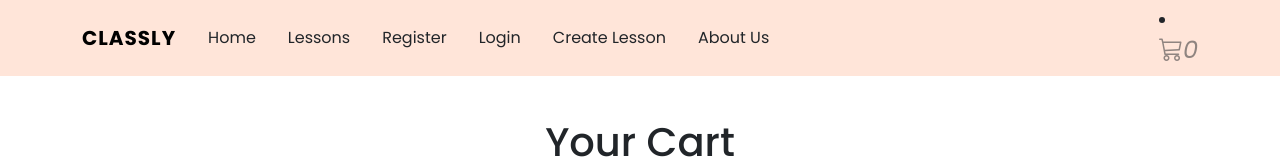
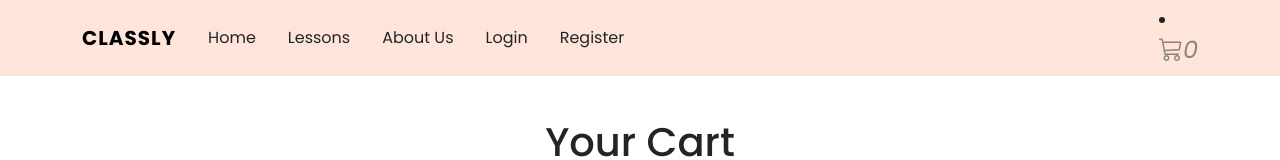
Before and after one commit to BenjaminZadorian/FullStackCourseWork-Frontend, a Vue app: page /cart in a window 1280 px wide. Shown: the top 160 px of the page. Built offline with nearby package versions, Linux system fonts and the light colour scheme; no server answers.

Commit message:
Testing Done

```diff
--- a/src/backendApi.js
+++ b/src/backendApi.js
@@ -67,16 +67,11 @@ export async function registerUser(username, email, phone, password) {
 
 // POST: login user
 export async function loginUser(username, password) {
-    const userData = {
-        username,
-        password
-    };
-
     try {
         const res = await fetch(`${BACKEND_URL}/login`, {
             method : "POST",
             headers : { "Content-Type" : "application/json" },
-            body : JSON.stringify(userData)
+            body : JSON.stringify({ username, password })
         });
 
         const data = await res.json();
--- a/src/components/Navbar.vue
+++ b/src/components/Navbar.vue
@@ -16,7 +16,7 @@
         <!-- Navbar Links -->
         <ul class="navbar-nav me-auto mb-2 mb-lg-0">
           <!-- Use v-for loop to printout all navbar links with their respective names and routes-->
-          <li v-for="link in filteredLinks" :key="link.text" class="nav-item">
+          <li v-for="link in [...staticLinks, ...dynamicLinks]" :key="link.text" class="nav-item">
             <router-link class="nav-link px-3 text-dark" :to="link.path">{{ link.text }}</router-link>
           </li>
           <!-- Add a logout button if the user is logged in -->
@@ -65,25 +65,27 @@ function logout() {
 }
 
 // Function to remove login and register links when the user is lgoged in on the page
-const filteredLinks = computed(() => {
-  if (user.user.isLoggedIn) {
-    return links.filter(link => link.text !== 'Login' && link.text !== 'Register')
-  }
-
-  return links.filter(link => link.text !== user.user.username)
-})
+const filteredLinks = computed(() => links.value);
 
 // Nav links as reactive data
-const links = [
+const staticLinks = [
   { text: 'Home', path: '/' },
   { text: 'Lessons', path: '/lessons' },
-  { text: 'Register', path: '/register' },
-  { text: 'Login', path: '/login' },
-  { text: user.user.username, path: '/profile' },
-  { text: 'Create Lesson', path: '/createLesson'},
   { text: 'About Us', path: '/about' }
-]
+];
 
+const dynamicLinks = computed(() => {
+  if (user.user.isLoggedIn) {
+    return [
+      { text: user.user.username, path: '/profile' },
+      { text: 'Create Lesson', path: '/createLesson' },
+    ];
+  }
+  return [
+    { text: 'Login', path: '/login' },
+    { text: 'Register', path: '/register' }
+  ];
+});
 
 </script>
 
--- a/src/storeData.js
+++ b/src/storeData.js
@@ -1,5 +1,5 @@
 import { reactive } from "vue";
-import { getLessons, createLesson, updateLessonSpaces, deleteLesson } from "./backendApi.js";
+import { getLessons, createLesson, updateLessonSpaces, deleteLesson, saveOrder } from "./backendApi.js";
 
 // export the reactive object of the cart object and cart functions so that they are global
 export const store = reactive({
@@ -22,6 +22,11 @@ export const store = reactive({
     async deleteLesson(lessonId) {
         await deleteLesson(lessonId);
         await this.refreshStock();
+    },
+
+    async saveOrder(fullName, phoneNumber, lessonIds, lessonSpaces) {
+        await saveOrder(fullName, phoneNumber, lessonIds, lessonSpaces);
+        await this.refreshStock();
     }
 
 });
--- a/src/userData.js
+++ b/src/userData.js
@@ -9,14 +9,12 @@ export const user = reactive({
         isLoggedIn: false,
         username: '',
         email: '',
-        password: '',
         phone : ''
     },
 
-    login(name, password, email, phone) {
+    login(name, email, phone) {
         this.user.isLoggedIn = true;
         this.user.username = name;
-        this.user.password = password;
         this.user.email = email;
         this.user.phone = phone;
     },
@@ -59,7 +57,4 @@ export const user = reactive({
     clearCart(){
         this.cart = [];
     }
-
-    // ---- Order Functions ----
-
 });
--- a/src/views/Cart.vue
+++ b/src/views/Cart.vue
@@ -95,7 +95,6 @@
 
 <script setup>
 import {ref, computed, inject, onMounted, watch} from 'vue'
-import { saveOrder, updateLessonSpaces } from '../backendApi';
 
 const user = inject("user");
 const store = inject("store");
@@ -184,7 +183,7 @@ async function handleCheckout() {
   const lessonIds = user.cart.map((lesson) => lesson._id);
   const lessonSpaces = user.cart.map((lesson) => lesson.spaces);
 
-  const orderSuccess = await saveOrder(fullName.value, phoneNumber.value, lessonIds, lessonSpaces)
+  const orderSuccess = store.saveOrder(fullName.value, phoneNumber.value, lessonIds, lessonSpaces)
 
   if (orderSuccess) {
     for (let i = 0; i < lessonIds.length; i++) {
--- a/src/views/Login.vue
+++ b/src/views/Login.vue
@@ -45,9 +45,15 @@ async function handleLogin() {
 
     const loginCheck = await loginUser(username.value, password.value);
 
-    console.log(JSON.stringify(loginCheck));
+    if (!loginCheck || !loginCheck.user) {
+      alert("Invalid login");
+      return;
+    }
 
-    user.login(loginCheck.username, loginCheck.password, loginCheck.email, loginCheck.phone);
+    user.login(loginCheck.user.username, loginCheck.user.email, loginCheck.user.phone);
+
+    console.log("User logged in:", loginCheck);
+
     router.push('/')
   } else {
     alert('Please enter valid credentials.')
```
Also changed, not shown: 5 other files (tests, documents, lock files or other folders).
